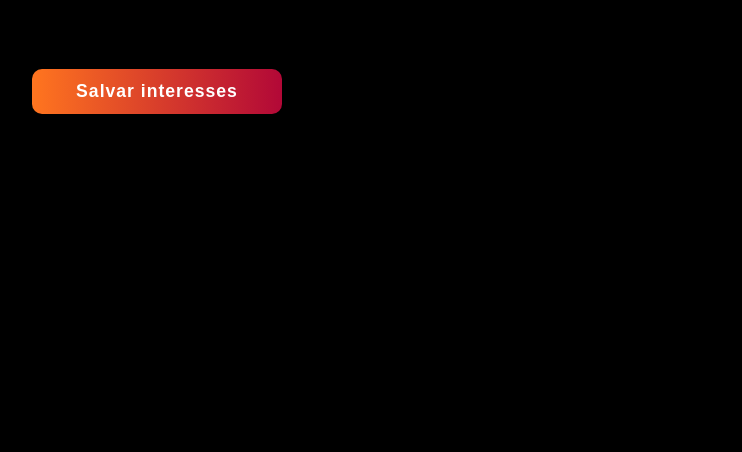
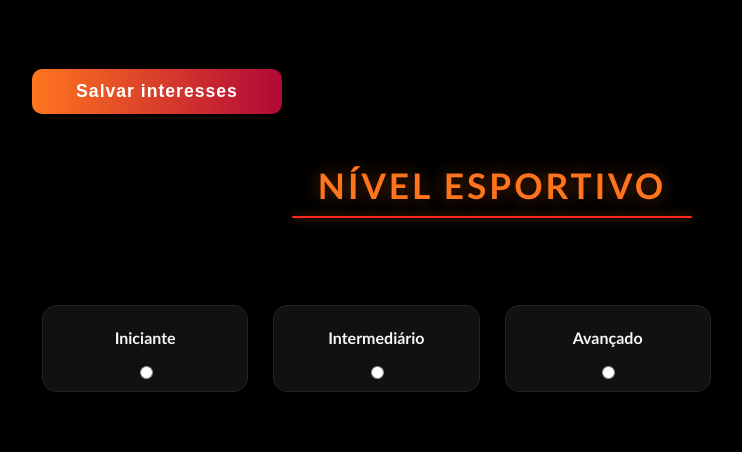
Before and after one commit to jvictor012/PhoenixRise, a Flask app: page /perfil in a window 1280 px wide. Shown: the part 1409-1861 px from the top of the page, without its empty margins (148-890 px from the left). Run offline with Flask 3, Linux system fonts and the light colour scheme; a user stored in the database is signed in; tables that the repository leaves empty hold one stand-in row (values such as "Sample post"); grey boxes marked "Sample" are stand-in pictures.

Commit message:
adicionando campo de nivel esportivo

```diff
--- a/app.py
+++ b/app.py
@@ -193,26 +193,40 @@ def feed():
 def perfil():
     if request.method == "POST":
         usuario_id = current_user.id
-        imagem_perfil = request.files['imagem_perfil']
-        if imagem_perfil.filename == '':
-            # campo enviado, mas sem arquivo selecionado
+
+        imagem_perfil = request.files.get('imagem_perfil')
+        if imagem_perfil and imagem_perfil.filename != '':
+            image = cloudinary.uploader.upload(imagem_perfil)
+            url_imagem_perfil = image['secure_url']
+
+            query = '''UPDATE usuarios SET foto_url = %s WHERE id = %s''' #enviando imagem pro bd
+            valores = (url_imagem_perfil, usuario_id)
+            executar_comandos(query, valores)
             return redirect(url_for("perfil"))
-        image = cloudinary.uploader.upload(imagem_perfil)
-        url_imagem_perfil = image['secure_url']
-        query = '''UPDATE usuarios SET foto_url = %s WHERE id = %s''' #enviando imagem pro bd
-        valores = (url_imagem_perfil, usuario_id)
-        executar_comandos(query, valores)
-        return redirect(url_for("perfil"))
+
+        nivel_esportivo = request.form.get('nivel_esportivo')
+        if nivel_esportivo:
+            query = "UPDATE usuarios SET nivel_esportivo = %s WHERE id = %s"
+            executar_comandos(query, (nivel_esportivo, current_user.id))
+            return redirect(url_for("perfil"))
+
+    nome_usuario = current_user.nome
+    usuario_id = current_user.id
+    query = '''SELECT foto_url, email,nivel_esportivo FROM usuarios WHERE id = %s'''
+    values = (usuario_id,)
+    resultado = executar_comandos(query, values)
+
+    if resultado:
+        foto_url = resultado[0][0] if resultado and resultado[0][0] else None
+        email = resultado[0][1]
+        nivel_esportivo = resultado[0][2]
+
     else:
-        nome_usuario = current_user.nome
-        usuario_id = current_user.id
-        query = '''SELECT foto_url, email FROM usuarios WHERE id = %s'''
-        values = (usuario_id,)
-        resultado = executar_comandos(query, values)
-        email = resultado[0][1]
-        foto_url = resultado[0][0] if resultado and resultado[0][0] else None
+        foto_url = None
+        email = ""
+        nivel_esportivo = ""
 
-        return render_template("perfil.html", resultado=foto_url, nome_usuario=nome_usuario, email=email)
+    return render_template("perfil.html", resultado=foto_url, nome_usuario=nome_usuario, email=email, nivel_esportivo=nivel_esportivo)
 
 @app.route("/interesses", methods=["GET", "POST"])
 def interesses():
@@ -318,14 +332,5 @@ def fazer_postagem():
     return redirect('/postagem')  # redireciona de volta pra página
 
 
-#@app.route("/login_fake")
-#def login_fake():
-#    # rota de teste: cria e loga um user fake
-#    user_fake = User(id=999, nome="Dev Teste", email="teste@fake.com")
-#    login_user(user_fake)
-#    flash("Logado como usuário fake (apenas para teste).", "info")
-#    return redirect(url_for("inicio"))
-
-
 if __name__ == "__main__":
     app.run(debug=True)
--- a/bd_temporario/phoenixrise.sql
+++ b/bd_temporario/phoenixrise.sql
@@ -49,6 +49,8 @@ CREATE TABLE usuarios (
     data_nascimento DATE,
     foto_url VARCHAR(255)
 );
+
+ALTER TABLE usuarios ADD COLUMN nivel_esportivo VARCHAR(50) DEFAULT NULL;
 
 -- =====================================================
 -- TABELA: USUARIO_ESPORTE (TABELA RELACIONAL)
--- a/templates/perfil.html
+++ b/templates/perfil.html
@@ -131,6 +131,38 @@
           </button>
         </form>
       </section>
+
+      <!--================== SEÇÃO DE NÍVEL ESPORTIVO ==================-->
+      <section class="">
+        <h2 class="titulo-interesses">NÍVEL ESPORTIVO</h2>
+        <h3 class="subtitulo-interesses">Selecione seu nível esportivo</h3>
+
+        <form action="{{ url_for('perfil') }}" method="post">
+          <div class="opcoes">
+
+            <label class="opcao">
+              <p>Iniciante</p>
+              <input type="radio" name="nivel_esportivo" value="Iniciante"
+              {% if nivel_esportivo == 'Iniciante' %}checked{% endif %}/>
+            </label>
+
+            <label class="opcao">
+              <p>Intermediário</p>
+              <input type="radio" name="nivel_esportivo" value="Intermediário"
+              {% if nivel_esportivo == 'Intermediário' %}checked{% endif %}/>
+            </label>
+
+            <label class="opcao">
+              <p>Avançado</p>
+              <input type="radio" name="nivel_esportivo" value="Avançado"
+              {% if nivel_esportivo == 'Avançado' %}checked{% endif %}/>
+            </label>
+
+          </div>
+        </form>
+
+      </section>
+
     </div>
 
     <!-- ==================== SCRIPT ==================== -->
```
